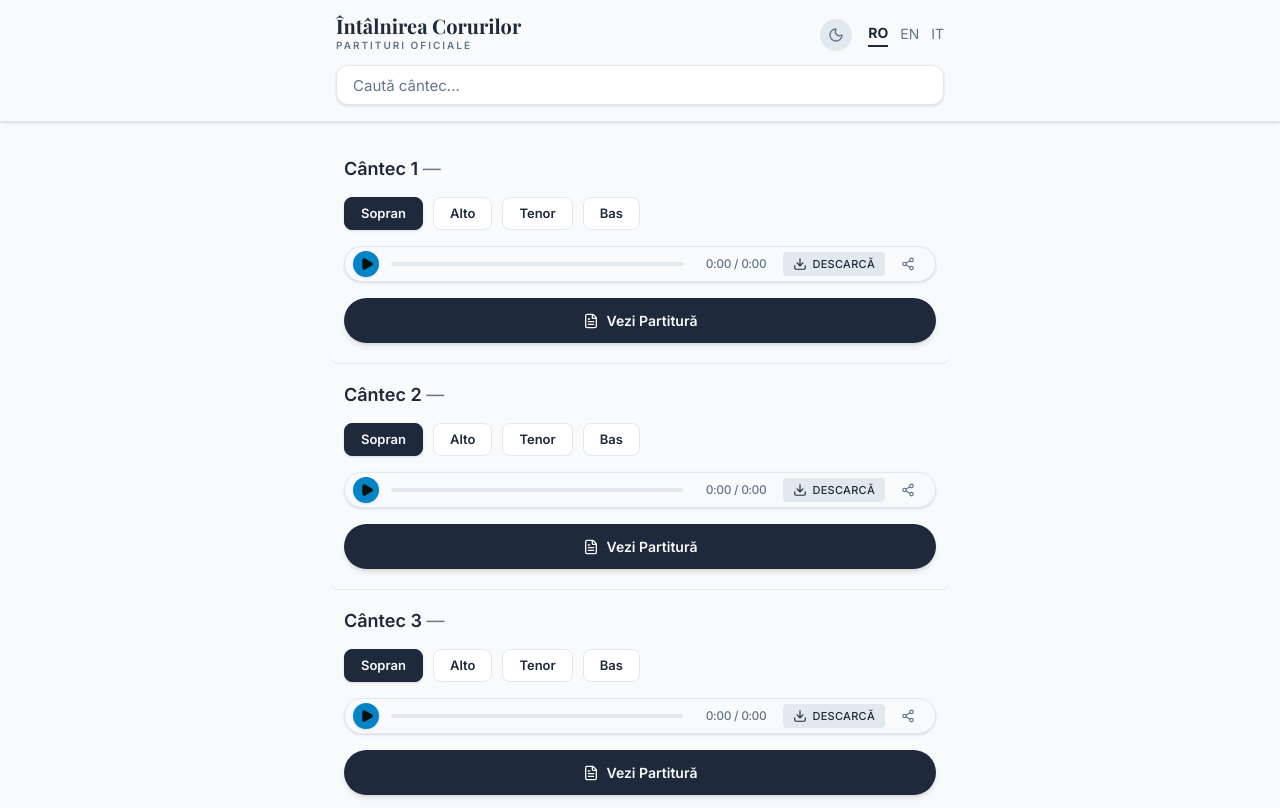
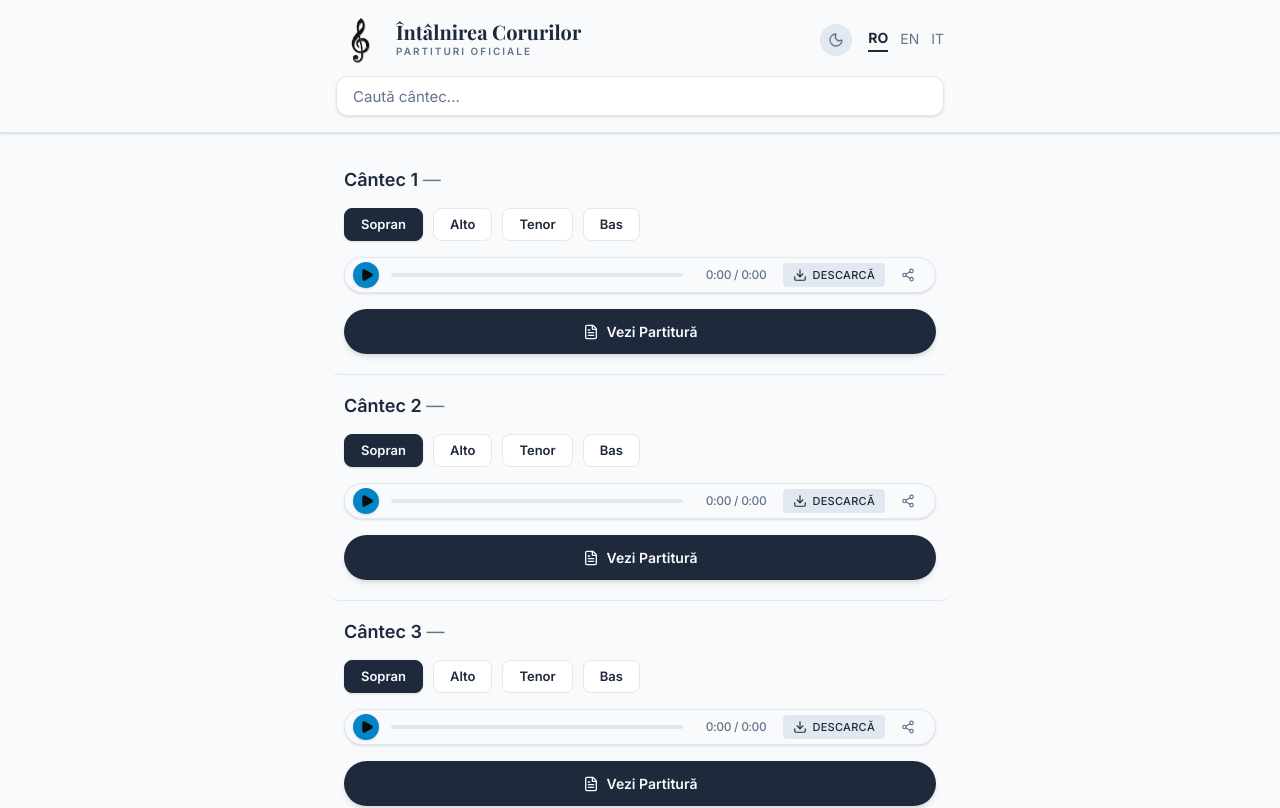
Before and after one commit to corneluu/inctcpartituri, a React (Vite) app: page / in a window 1280 px wide. Shown: the top 808 px of the page. Built offline with nearby package versions, Linux system fonts and the light colour scheme.

Commit message:
feat: add logo to header and optimize dark mode visibility

```diff
--- a/src/App.tsx
+++ b/src/App.tsx
@@ -2,6 +2,7 @@ import React, { useState, useRef, useEffect, useMemo } from 'react';
 import { Play, Pause, Download, Share2, FileText, X, ZoomIn, ZoomOut, Moon, Sun, AlertCircle, ChevronUp } from 'lucide-react';
 import { songs } from './songs';
 import type { Song, Voice } from './songs';
+import logo from './assets/logo.png';
 import { useLang, type AppLang } from './i18n';
 import { useDarkMode } from './useDarkMode';
 
@@ -339,6 +340,13 @@ export default function App() {
       <header className="sticky top-0 z-40 bg-[var(--bg)]/95 backdrop-blur-sm border-b border-[var(--track)] transition-colors shadow-sm">
         <div className="max-w-[640px] mx-auto px-4 py-3 sm:py-4">
           <div className="flex flex-row items-center justify-between gap-3 mb-2">
+            <div className="flex items-center gap-3">
+              <img
+                src={logo}
+                alt="Logo"
+                className="w-10 h-10 sm:w-12 sm:h-12 object-contain hover:scale-105 transition-transform duration-300 cursor-pointer"
+                onClick={() => window.scrollTo({ top: 0, behavior: 'smooth' })}
+              />
               <div>
                 <h1 className="font-serif text-xl font-bold text-[var(--text)] leading-none mb-0.5">
                   Întâlnirea Corurilor
@@ -346,6 +354,7 @@ export default function App() {
                 <p className="text-[10px] uppercase tracking-[0.2em] text-[var(--muted)] font-semibold">
                   {t('portalSubtitle')}
                 </p>
+              </div>
             </div>
 
             <div className="flex items-center gap-3 sm:gap-4">
--- a/src/index.css
+++ b/src/index.css
@@ -24,6 +24,10 @@
   --accent: #38BDF8;   /* Bright cyan/sky-400 for contrast and life */
   --track: #1E293B;    /* Slate-800 */
   --highlight: #1D4ED8; /* Blue-700 - Significantly lighter and more vibrant royal blue for dark mode */
+}
+
+.dark img[alt="Logo"] {
+  filter: drop-shadow(0 0 10px rgba(56, 189, 248, 0.3));
 }
 
 html {
```
Also changed, not shown: src/assets/logo.png (added), 1 other file (tests, documents, lock files or other folders). Lines whose indentation alone changed are shown as unchanged.
